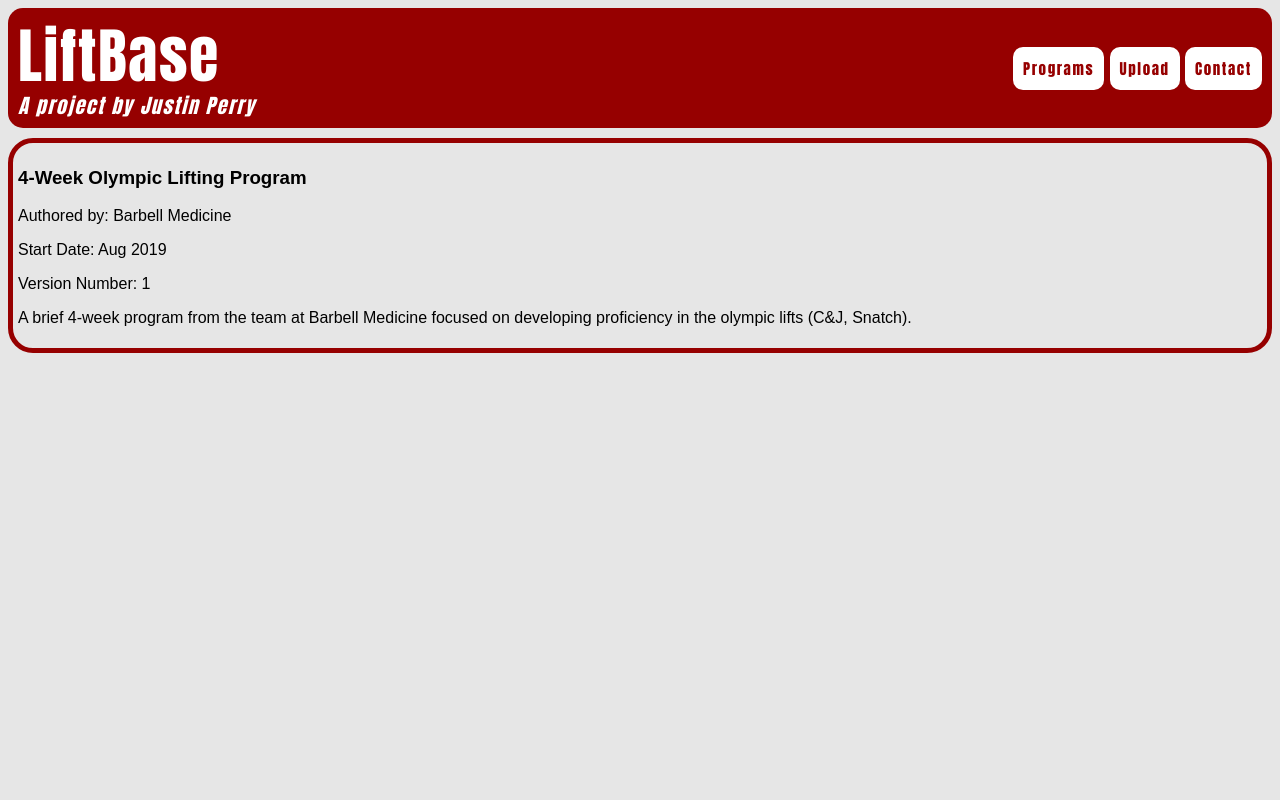
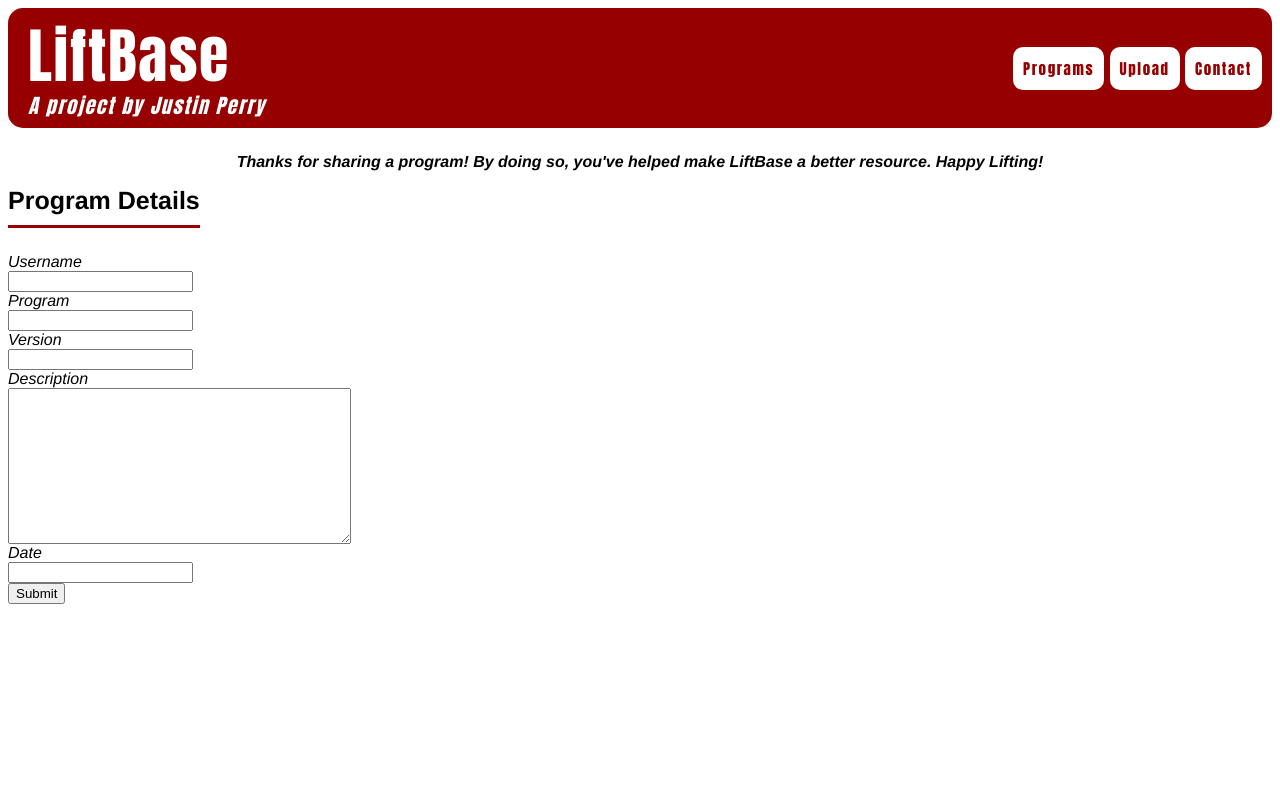
Before and after one commit to justinchristopherperry/LiftBase, a Django app: page /upload/ in a window 1280 px wide. Run offline with Django 3.2, Linux system fonts and the light colour scheme; data comes from the database, SQL or seed files in the repository; both versions use the stored data as it was after the commit; some libraries are stand-ins or nearby versions.

Commit message:
functional program upload form

```diff
--- a/LiftBase/settings.py
+++ b/LiftBase/settings.py
@@ -37,6 +37,7 @@ INSTALLED_APPS = [
     'django.contrib.messages',
     'django.contrib.staticfiles',
     'programs',
+    'widget_tweaks',
 ]
 
 MIDDLEWARE = [
--- a/programs/forms.py
+++ b/programs/forms.py
@@ -1,8 +1,15 @@
-from django import forms
+# from django import forms
+# class ProgramForm(forms.Form):
+#     username = forms.CharField(max_length=25)
+#     program = forms.CharField(max_length=50)
+#     version = forms.IntegerField(required=False)
+#     description = forms.CharField(max_length=500)
+#     date = forms.DateTimeField(required=False)
 
-class ProgramForm(forms.Form):
-    username = forms.CharField(max_length=25)
-    program = forms.CharField(max_length=50)
-    version = forms.IntegerField(required=False)
-    description = forms.TextField()
-    date = forms.DateTimeField(blank=True, null=True)
+from django.db import models
+from django.forms import ModelForm
+from .models import Program
+class ProgramForm(ModelForm):
+    class Meta:
+        model = Program
+        fields = ['username', 'program', 'version', 'description', 'date']
--- /dev/null
+++ b/programs/templates/upload.html
@@ -0,0 +1,21 @@
+{% extends "base.html" %}
+{% block content %}
+{% load widget_tweaks %}
+<div class="upload_body">
+    Thanks for sharing a program! By doing so, you've helped make LiftBase a better resource. Happy Lifting!
+</div>
+<div class="upload_form_header">Program Details
+</div>
+
+<form action="/upload/" method="post">
+    {% csrf_token %}
+    {% for field in form %}
+
+    <div class="upload_form_field_label">{{ field.label }}</div>
+
+    <div class="upload_form_field">{{ field }}</div>
+
+    {% endfor %}
+    <input type="submit" value="Submit">
+</form>
+{% endblock %}
--- a/programs/views.py
+++ b/programs/views.py
@@ -1,6 +1,7 @@
 from django.shortcuts import render
-from django.http import HttpResponse, Http404
+from django.http import HttpResponse, HttpResponseRedirect, Http404
 from .models import Program
+from .forms import ProgramForm
 
 def home(request):
     all_programs = Program.objects.all()
@@ -14,5 +15,13 @@ def program_detail(request, id):
     return render(request, 'program_detail.html', {'program': program})
 
 def upload(request):
-    testProgram = Program.objects.get(id=4)
-    return render(request, 'program_detail.html', {'program': testProgram})
+
+    if request.method == 'POST':
+        form = ProgramForm(request.POST)
+        if form.is_valid():
+            form.save()
+            return HttpResponseRedirect('/')
+    else:
+        form = ProgramForm()
+
+    return render(request, 'upload.html', {'form': form})
--- a/static/css/style.css
+++ b/static/css/style.css
@@ -1,9 +1,9 @@
 html {
-    background: rgb(230, 230, 230);
+    background: white;
 }
 
 body {
-    font-family: sans-serif,"Trebuchet MS",Helvetica;
+    font-family: 'Arial Narrow Bold', Helvetica, sans-serif,"Trebuchet MS";
 }
 
 .header {
@@ -12,6 +12,7 @@ body {
     background: rgb(150, 0, 0);
     border-radius: 15px;
     padding: 10px;
+    padding-left: 20px;
     margin-bottom: 10px;
     letter-spacing: .1em;
     display: flex;
@@ -57,9 +58,30 @@ body {
 }
 
 .program_page {
-    padding: 5px;
+    padding-left: 15px;
     border-radius: 25px;
     border-color: rgb(150, 0, 0);
     border-width: 5px;
     border-style: solid;
 }
+
+.upload_body {
+    padding: 15px;
+    text-align: center;
+    font-style: italic;
+    font-weight: bold;
+}
+
+.upload_form_header {
+    padding-bottom: 10px;
+    font-size: 25px;
+    font-weight: bold;
+    position: relative;
+    width: fit-content;
+    border-bottom: 3px solid rgb(150, 0, 0);
+    margin-bottom: 25px;
+}
+
+.upload_form_field_label {
+    font-style: italic;
+}
```
Also changed, not shown: programs/models.py (+0 -11 lines), db.sqlite3.
